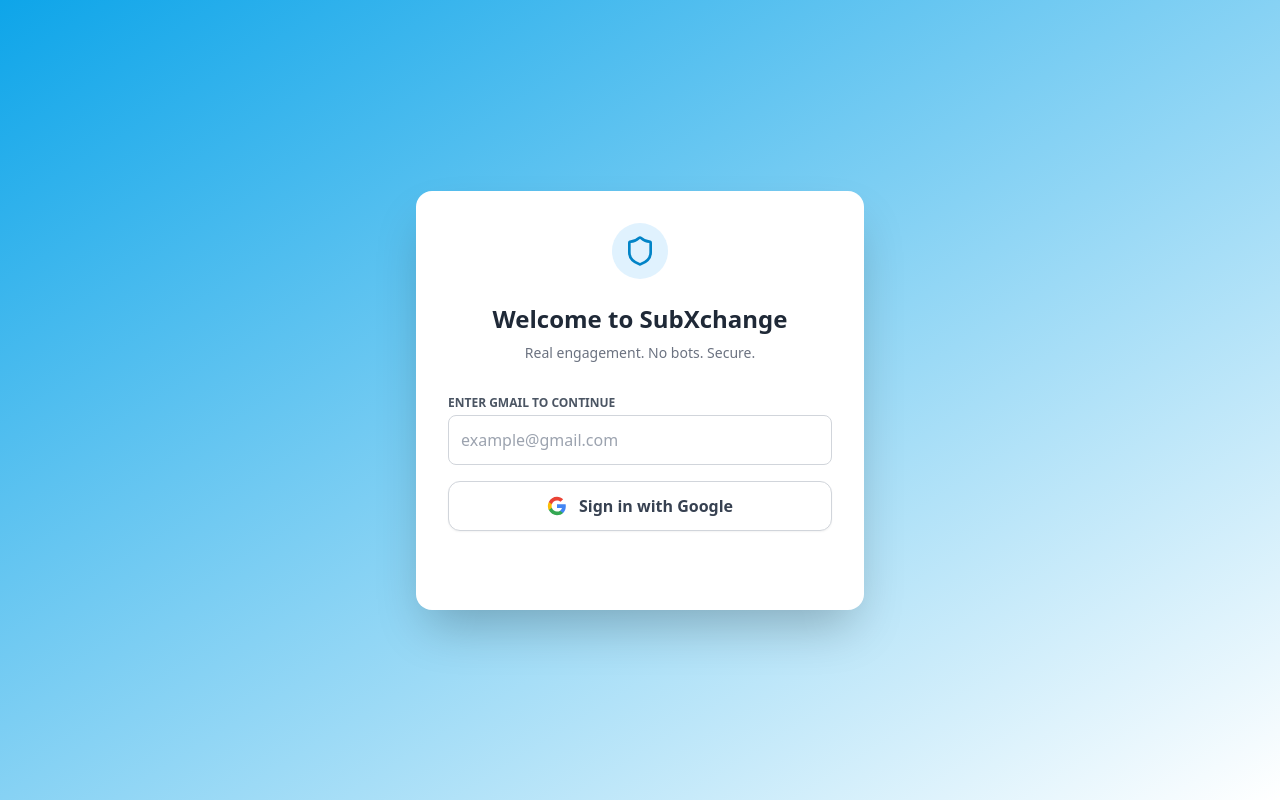
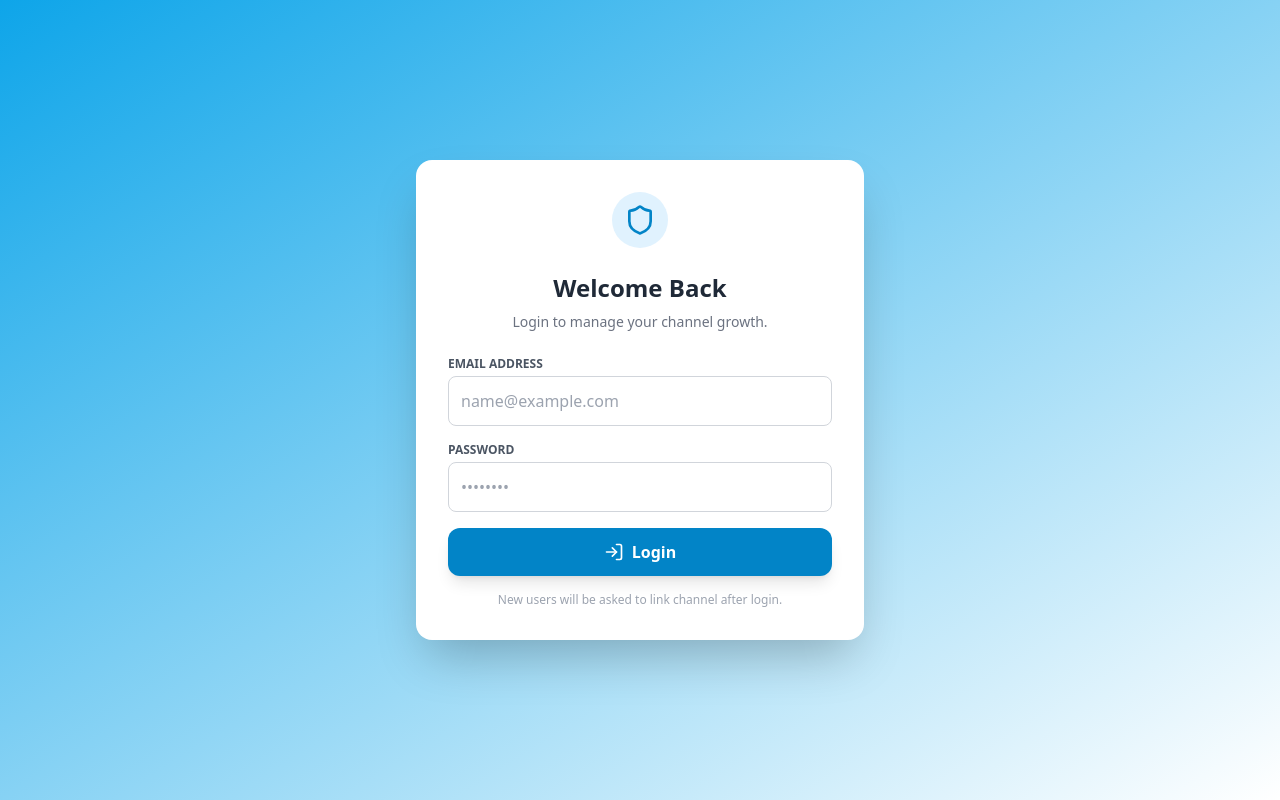
Before and after one commit to Nuruddin6624/sub4sub, a React (Vite) app: page / in a window 1280 px wide. Built offline with nearby package versions, Linux system fonts and the light colour scheme; no server answers.

Commit message:
Update App.tsx

```diff
--- a/App.tsx
+++ b/App.tsx
@@ -9,10 +9,7 @@
 import Admin from './pages/Admin';
 import { User } from './types';
 import { api } from './services/supabase';
-import { Shield, Lock, ArrowLeft } from 'lucide-react';
-
-// SECRET ADMIN ROUTE - Change this to whatever you want
-const ADMIN_ROUTE = "/secret-admin-panel";
+import { Shield, Lock, ArrowLeft, LogIn } from 'lucide-react';
 
 const App: React.FC = () => {
   const [user, setUser] = useState<User | null>(null);
@@ -21,15 +18,13 @@
   // Use ref to access latest user state inside setInterval closure
   const userRef = useRef<User | null>(null);
 
-  // Login View State
-  const [isAdminMode, setIsAdminMode] = useState(false);
-  const [adminEmail, setAdminEmail] = useState('');
-  const [adminPass, setAdminPass] = useState('');
+  // Login Form State
+  const [email, setEmail] = useState('');
+  const [password, setPassword] = useState('');
   const [loginError, setLoginError] = useState('');
 
-  // User "Google" Login State (Mock)
-  const [userEmail, setUserEmail] = useState('');
-  const [showUserForm, setShowUserForm] = useState(false);
+  // Registration State (If user not found)
+  const [showRegisterForm, setShowRegisterForm] = useState(false);
   const [userUrl, setUserUrl] = useState('');
   const [userName, setUserName] = useState('');
 
@@ -40,11 +35,6 @@
   // Background Polling
   useEffect(() => {
     checkUser();
-
-    // Check if URL is the secret admin route on load
-    if (window.location.hash === `#${ADMIN_ROUTE}`) {
-        setIsAdminMode(true);
-    }
 
     // Poll every 60 seconds to refresh coins/stats
     const intervalId = setInterval(() => {
@@ -66,38 +56,60 @@
   const handleLogout = () => {
       localStorage.removeItem('currentUser');
       setUser(null);
-      setIsAdminMode(false);
-      window.location.hash = ''; // Reset route
+      // Reset States
+      setEmail('');
+      setPassword('');
+      setShowRegisterForm(false);
+      setLoginError('');
   };
 
-  const handleAdminLogin = async (e: React.FormEvent) => {
+  const handleUnifiedLogin = async (e: React.FormEvent) => {
       e.preventDefault();
       setLoginError('');
-      const admin = await api.loginAdmin(adminEmail, adminPass);
+
+      if (!email || !password) {
+          setLoginError('Please enter both email and password.');
+          return;
+      }
+
+      // 1. Check if ADMIN credentials
+      if (email === 'shamim6624@gmail.com') {
+          if (password === 'nur6624') {
+              const admin = await api.loginAdmin(email, password);
               if (admin) {
                   setUser(admin);
+                  return;
               } else {
-          setLoginError('Invalid admin credentials');
+                  setLoginError('Admin Login Failed.');
+                  return;
+              }
+          } else {
+              setLoginError('Incorrect Password for Admin.');
+              return;
+          }
+      }
+
+      // 2. Regular User Login Flow
+      // Check if user exists in our "Mock DB"
+      const existingUser = await api.findUserByEmail(email);
+
+      if (existingUser) {
+          // User exists, log them in
+          // Note: In this mock, we don't strictly validate user passwords because we didn't store them.
+          // In a real app, you would verify hash(password) here.
+          setUser(existingUser);
+          if (localStorage) localStorage.setItem('currentUser', JSON.stringify(existingUser));
+      } else {
+          // User does NOT exist -> Redirect to Registration (Channel Info)
+          setShowRegisterForm(true);
       }
   };
 
-  const handleGoogleLoginMock = (e: React.FormEvent) => {
+  const handleCompleteRegistration = async (e: React.FormEvent) => {
       e.preventDefault();
-      // Simulate Google Login Flow
-      if(userEmail) {
-          // Check if trying to login as admin via user flow
-          if (userEmail === 'shamim6624@gmail.com') {
-              setLoginError('Please use Admin Login for this account.');
-              return;
-          }
-          setShowUserForm(true); // Proceed to ask for channel details (simulating new account setup)
-      }
-  };
-
-  const handleCompleteUserRegister = async (e: React.FormEvent) => {
-      e.preventDefault();
-      if(userEmail && userUrl) {
-          const u = await api.registerUser(userEmail, userUrl, userName || 'My Channel');
+      if(email && userUrl) {
+          // Register the new user with the email provided in the first step
+          const u = await api.registerUser(email, userUrl, userName || 'My Channel');
           setUser(u);
       }
   };
@@ -115,97 +127,71 @@
            {/* Header Icon */}
            <div className="flex justify-center mb-6">
                <div className="bg-brand-100 p-3 rounded-full">
-                   {isAdminMode ? <Lock className="text-brand-600 w-8 h-8" /> : <Shield className="text-brand-600 w-8 h-8" />}
+                   <Shield className="text-brand-600 w-8 h-8" />
                </div>
            </div>
 
-           {isAdminMode ? (
-               // ADMIN LOGIN FORM
+           {!showRegisterForm ? (
+               // ==========================
+               // UNIFIED LOGIN FORM
+               // ==========================
                <>
-                   <div className="flex items-center mb-4">
-                       <button onClick={() => { setIsAdminMode(false); setLoginError(''); window.location.hash = ''; }} className="p-1 hover:bg-gray-100 rounded-full mr-2">
-                           <ArrowLeft size={20} className="text-gray-500"/>
-                       </button>
-                       <h1 className="text-xl font-bold">Admin Login</h1>
-                   </div>
+                   <h1 className="text-2xl font-bold text-center mb-2">Welcome Back</h1>
+                   <p className="text-center text-gray-500 mb-6 text-sm">Login to manage your channel growth.</p>
 
-                   <form onSubmit={handleAdminLogin} className="space-y-4">
+                   <form onSubmit={handleUnifiedLogin} className="space-y-4">
                        <div>
-                           <label className="block text-xs font-bold text-gray-600 uppercase mb-1">Email</label>
+                           <label className="block text-xs font-bold text-gray-600 uppercase mb-1">Email Address</label>
                            <input
                              type="email"
+                             required
                              className="w-full border border-gray-300 p-3 rounded-lg focus:ring-2 focus:ring-brand-500 outline-none"
-                             value={adminEmail}
-                             onChange={e => setAdminEmail(e.target.value)}
-                             placeholder="admin@example.com"
+                             value={email}
+                             onChange={e => setEmail(e.target.value)}
+                             placeholder="name@example.com"
                            />
                        </div>
                        <div>
                            <label className="block text-xs font-bold text-gray-600 uppercase mb-1">Password</label>
                            <input
                              type="password"
+                             required
                              className="w-full border border-gray-300 p-3 rounded-lg focus:ring-2 focus:ring-brand-500 outline-none"
-                             value={adminPass}
-                             onChange={e => setAdminPass(e.target.value)}
+                             value={password}
+                             onChange={e => setPassword(e.target.value)}
                              placeholder="••••••••"
                            />
                        </div>
 
-                       {loginError && <p className="text-red-500 text-sm">{loginError}</p>}
-
-                       <button type="submit" className="w-full bg-gray-800 text-white font-bold py-3 rounded-xl shadow-lg hover:bg-gray-900 transition">
-                           Access Panel
-                       </button>
-                   </form>
-               </>
-           ) : (
-               // USER LOGIN (GOOGLE MOCK)
-               <>
-                   {!showUserForm ? (
-                       <>
-                           <h1 className="text-2xl font-bold text-center mb-2">Welcome to SubXchange</h1>
-                           <p className="text-center text-gray-500 mb-8 text-sm">Real engagement. No bots. Secure.</p>
-
-                           <form onSubmit={handleGoogleLoginMock} className="space-y-4">
-                               <div>
-                                   <label className="block text-xs font-bold text-gray-600 uppercase mb-1">Enter Gmail to Continue</label>
-                                   <input
-                                     type="email"
-                                     required
-                                     className="w-full border border-gray-300 p-3 rounded-lg focus:ring-2 focus:ring-brand-500 outline-none"
-                                     value={userEmail}
-                                     onChange={e => setUserEmail(e.target.value)}
-                                     placeholder="example@gmail.com"
-                                   />
-                               </div>
-                               {loginError && <p className="text-red-500 text-sm">{loginError}</p>}
+                       {loginError && <p className="text-red-500 text-sm bg-red-50 p-2 rounded border border-red-100">{loginError}</p>}
 
                        <button
                          type="submit"
-                                 className="w-full bg-white border border-gray-300 text-gray-700 font-bold py-3 rounded-xl shadow-sm hover:bg-gray-50 transition flex items-center justify-center space-x-3"
+                         className="w-full bg-brand-600 text-white font-bold py-3 rounded-xl shadow-lg hover:bg-brand-700 transition flex items-center justify-center space-x-2"
                        >
-                                   <svg className="w-5 h-5" viewBox="0 0 24 24"><path d="M22.56 12.25c0-.78-.07-1.53-.2-2.25H12v4.26h5.92c-.26 1.37-1.04 2.53-2.21 3.31v2.77h3.57c2.08-1.92 3.28-4.74 3.28-8.09z" fill="#4285F4"/><path d="M12 23c2.97 0 5.46-.98 7.28-2.66l-3.57-2.77c-.98.66-2.23 1.06-3.71 1.06-2.86 0-5.29-1.93-6.16-4.53H2.18v2.84C3.99 20.53 7.7 23 12 23z" fill="#34A853"/><path d="M5.84 14.09c-.22-.66-.35-1.36-.35-2.09s.13-1.43.35-2.09V7.07H2.18C1.43 8.55 1 10.22 1 12s.43 3.45 1.18 4.93l2.85-2.22.81-.62z" fill="#FBBC05"/><path d="M12 5.38c1.62 0 3.06.56 4.21 1.64l3.15-3.15C17.45 2.09 14.97 1 12 1 7.7 1 3.99 3.47 2.18 7.07l3.66 2.84c.87-2.6 3.3-4.53 6.16-4.53z" fill="#EA4335"/></svg>
-                                   <span>Sign in with Google</span>
+                           <LogIn size={20} />
+                           <span>Login</span>
                        </button>
                    </form>
-
-                           {/* HIDDEN ADMIN LOGIN - Removed the button to meet requirement */}
-                           <div className="mt-8 text-center opacity-0 hover:opacity-100 transition-opacity duration-1000">
-                               <p className="text-[10px] text-gray-300">v1.2.4 Secure Build</p>
-                           </div>
+                   <p className="text-center text-xs text-gray-400 mt-4">New users will be asked to link channel after login.</p>
                </>
            ) : (
+               // ==========================
+               // NEW USER REGISTRATION
+               // ==========================
                <>
-                           {/* Step 2: Channel Info */}
                    <div className="flex items-center mb-4">
-                               <button onClick={() => setShowUserForm(false)} className="p-1 hover:bg-gray-100 rounded-full mr-2">
+                       <button onClick={() => setShowRegisterForm(false)} className="p-1 hover:bg-gray-100 rounded-full mr-2">
                            <ArrowLeft size={20} className="text-gray-500"/>
                        </button>
-                               <h1 className="text-xl font-bold">One Last Step</h1>
+                       <h1 className="text-xl font-bold">Setup Profile</h1>
                    </div>
-                           <p className="text-sm text-gray-500 mb-6">Link your YouTube channel to start earning.</p>
+                   <p className="text-sm text-gray-500 mb-6">
+                       Creating account for <strong>{email}</strong>.<br/>
+                       Link your YouTube channel to start earning.
+                   </p>
 
-                           <form onSubmit={handleCompleteUserRegister} className="space-y-4">
+                   <form onSubmit={handleCompleteRegistration} className="space-y-4">
                        <div>
                           <label className="block text-xs font-bold text-gray-600 uppercase mb-1">YouTube Channel URL</label>
                           <input
@@ -234,8 +220,6 @@
                    </form>
                </>
            )}
-               </>
-           )}
         </div>
       </div>
     );
@@ -248,18 +232,12 @@
     <HashRouter>
       <div className="min-h-screen bg-gray-50 text-gray-900 font-sans">
         {isAdmin ? (
-            // =========================
-            // ADMIN APP (No Navbar)
-            // =========================
+            // ADMIN VIEW
             <Routes>
-                <Route path={ADMIN_ROUTE} element={<Admin onLogout={handleLogout} />} />
-                {/* Redirect any other route to /secret-admin-panel if logged in as admin */}
-                <Route path="*" element={<Navigate to={ADMIN_ROUTE} replace />} />
+                <Route path="*" element={<Admin onLogout={handleLogout} />} />
             </Routes>
         ) : (
-            // =========================
-            // USER APP (With Navbar)
-            // =========================
+            // USER VIEW
             <>
                 <Routes>
                     <Route path="/" element={<Home user={user} />} />
@@ -267,14 +245,6 @@
                     <Route path="/store" element={<Store user={user} refreshUser={() => checkUser(true)} />} />
                     <Route path="/promote" element={<Promote user={user} refreshUser={() => checkUser(true)} />} />
                     <Route path="/profile" element={<Profile user={user} refreshUser={() => checkUser(true)} onLogout={handleLogout} />} />
-                    {/* HIDE ADMIN ROUTE FROM REGULAR USERS */}
-                    <Route path={ADMIN_ROUTE} element={
-                        <div className="flex h-screen items-center justify-center flex-col p-4 text-center">
-                            <h1 className="text-xl font-bold mb-2">Access Denied</h1>
-                            <p className="text-gray-500">You do not have permission to view this page.</p>
-                        </div>
-                    } />
-                    {/* Redirect unknown routes to home */}
                     <Route path="*" element={<Navigate to="/" replace />} />
                 </Routes>
                 <Navbar user={user} />
```
Lines whose indentation alone changed are shown as unchanged.
